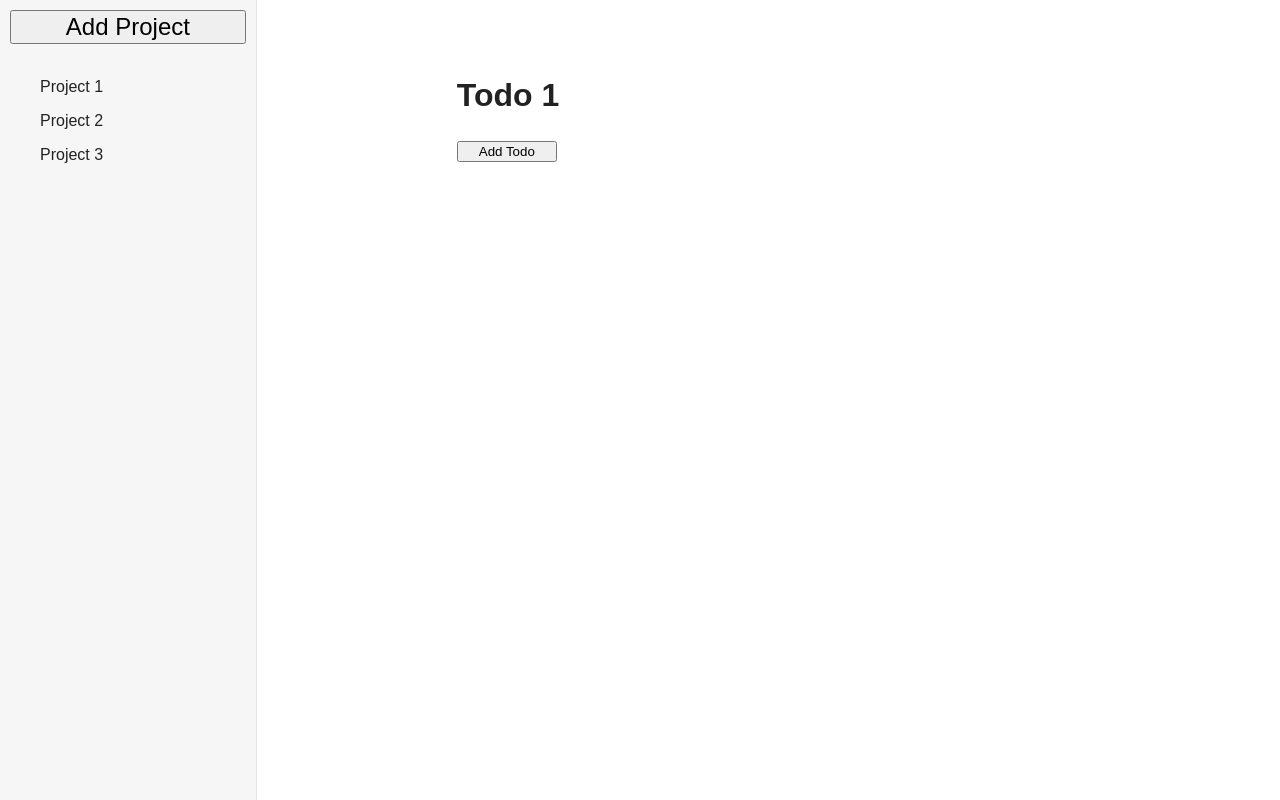
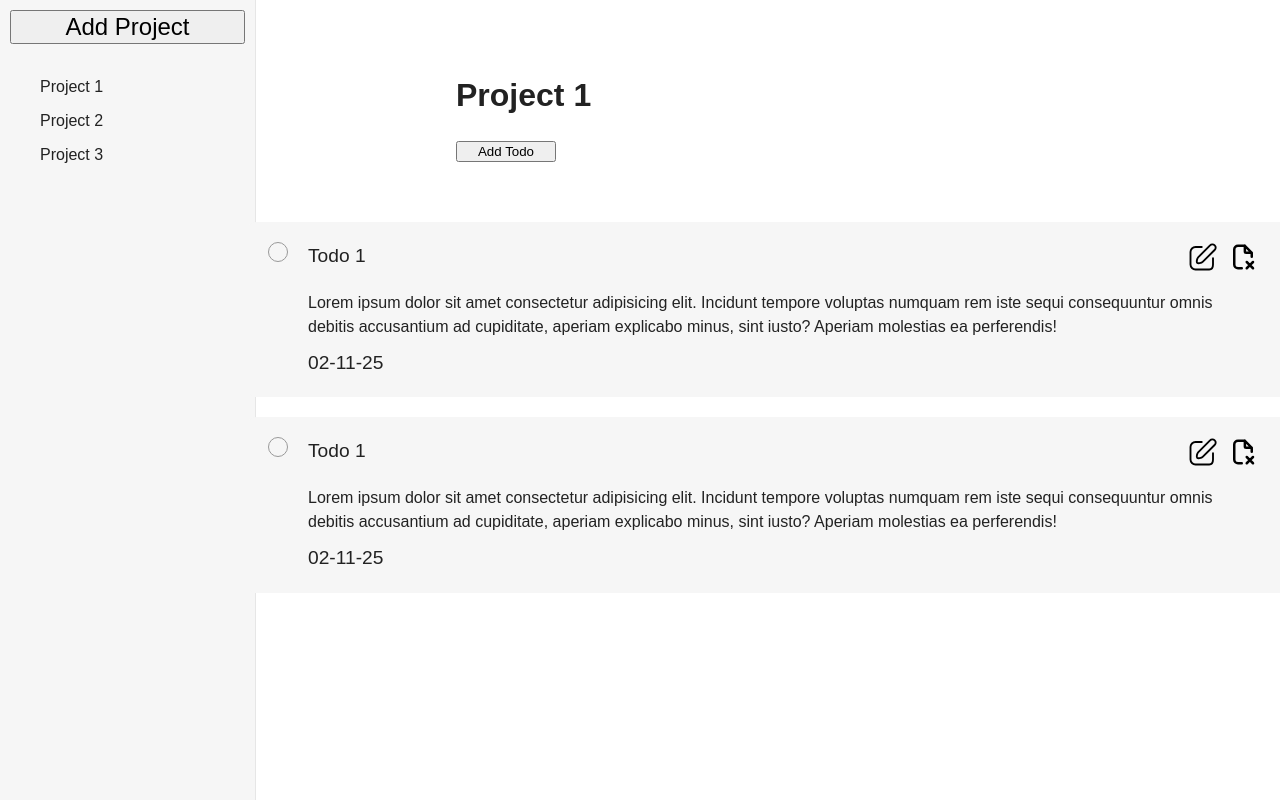
Before and after one commit to n3ruuu/todo-list, a plain HTML site: page src/index.html in a window 1280 px wide. Drawn offline with Linux system fonts and the light colour scheme.

Commit message:
added some ui for todo container

```diff
--- a/src/index.html
+++ b/src/index.html
@@ -16,8 +16,47 @@
             </ul>
         </div>
         <div class="content">
-                <h1>Todo 1</h1>
+                <h1>Project 1</h1>
                 <button class="add-todo btn">Add Todo</button>
+
+                <div class="todo-container">
+                    <span class="circle"></span>
+                    <div class="text-container">
+                        <header class="todo-header">
+                            <div class="title">Todo 1</div>
+                            <div class="actions-container">
+                                <div class="edit-btn">
+                                    <img class="svg" src="./assets/edit.svg" alt="edit svg">
+                                </div>
+                                <div class="delete-btn">
+                                    <img class="svg" src="./assets/delete.svg" alt="delete svg">
+                                </div>
+                            </div>
+                        </header>
+                        <div class="description">Lorem ipsum dolor sit amet consectetur adipisicing elit. Incidunt tempore voluptas numquam rem iste sequi consequuntur omnis debitis accusantium ad cupiditate, aperiam explicabo minus, sint iusto? Aperiam molestias ea perferendis!</div>
+                        <div class="duedate">02-11-25</div>
+                    </div>
+                </div>
+
+                <div class="todo-container">
+                    <span class="circle"></span>
+                    <div class="text-container">
+                        <header class="todo-header">
+                            <div class="title">Todo 1</div>
+                            <div class="actions-container">
+                                <div class="edit-btn">
+                                    <img class="svg" src="./assets/edit.svg" alt="edit svg">
+                                </div>
+                                <div class="delete-btn">
+                                    <img class="svg" src="./assets/delete.svg" alt="delete svg">
+                                </div>
+                            </div>
+                        </header>
+                        <div class="description">Lorem ipsum dolor sit amet consectetur adipisicing elit. Incidunt tempore voluptas numquam rem iste sequi consequuntur omnis debitis accusantium ad cupiditate, aperiam explicabo minus, sint iusto? Aperiam molestias ea perferendis!</div>
+                        <div class="duedate">02-11-25</div>
+                    </div>
+                </div>
+
                 <div class="modal" style="display: none;">
                     <form action="#" method="post">
                         <fieldset>
--- a/src/style.css
+++ b/src/style.css
@@ -73,6 +73,7 @@ li:hover {
 
 .add-todo.btn {
     width: 100px;
+    margin-bottom: 50px;
 }
 
 .modal {
@@ -108,8 +109,13 @@ fieldset{
     padding: 0 20px;
     border-radius: 8px;
     border-style: none;
-    border: 1px solid ablackqua;
-    color: black;
+    border: 1px solid blue;
+    color: blue;
+    cursor: pointer;
+}
+
+.due-date input:hover {
+    background-color: rgba(128, 128, 128, 0.5);
 }
 
 #title,
@@ -120,6 +126,10 @@ fieldset{
     font-family: inherit;
     border: none;
     resize: none;
+}
+
+button {
+    cursor: pointer;
 }
 
 #title {
@@ -179,6 +189,7 @@ fieldset{
     border: 1px solid blue;
     cursor: pointer;
     right: 40PX;
+    background-color: #eda59e;
 }
 
 .exit {
@@ -203,3 +214,52 @@ fieldset{
     height: 200px; /* Set the height of the input field */
     word-break: normal;
 }
+
+.todo-container {
+    width: 1000px;
+    font-size: 1.2rem;
+    align-self: center;
+    display: flex;
+    background-color: var(--secondary-clr);
+    padding: 20px;
+    gap: 20px;
+    border-radius: 8px;
+    margin: 10px;
+}
+
+.todo-header {
+    display: flex;
+    justify-content: space-between;
+}
+
+.circle {
+    border: 2px solid transparent;
+    border-radius: 50%;
+    height: 18px;
+    width: 18px;
+    border-color: #999;
+    border-width: 1px;
+}
+
+
+.text-container {
+    display: flex;
+    flex-direction: column;
+    gap: 10px;
+    flex-wrap: wrap;
+    width: 95%;
+}
+
+.text-container .description {
+    font-size: 1rem;
+}
+
+.actions-container {
+    display: flex;
+    gap: 10px;
+}
+
+.svg {
+    width: 30px;
+    height: 30px;
+}
```
Also changed, not shown: src/assets/delete.svg (added), src/assets/edit.svg (added).
